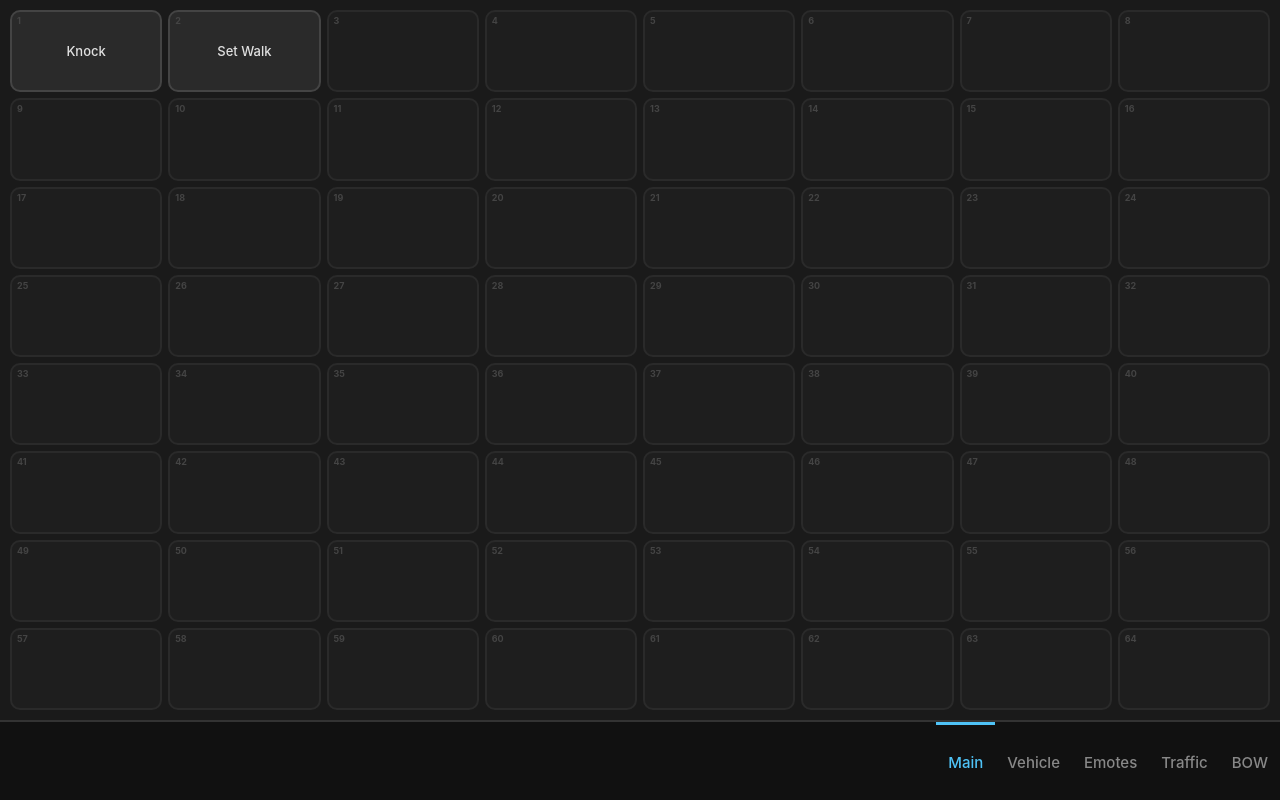
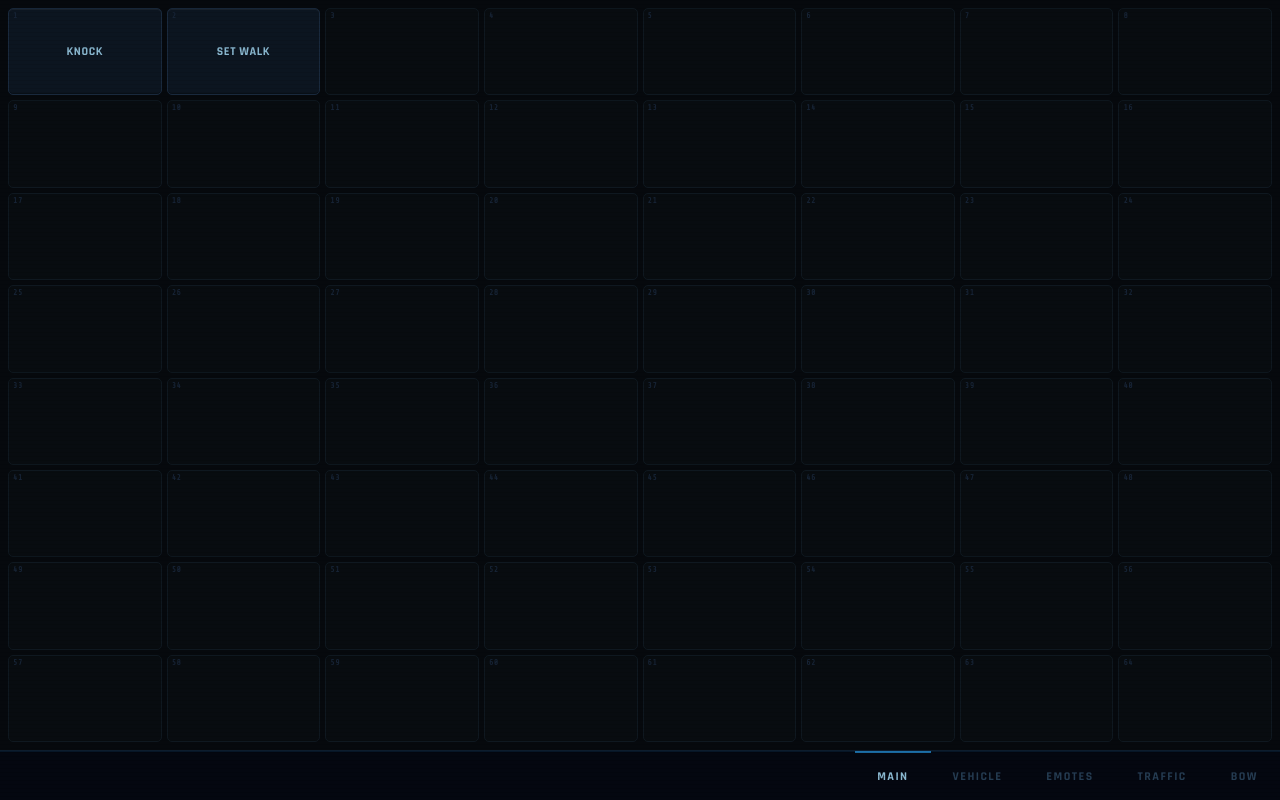
Before and after one commit to jimbursch1/diystreamdeck, a website: page public/index.html in a window 1280 px wide. Drawn offline with nearby package versions, Linux system fonts and the light colour scheme.

Commit message:
Redesign UI: tactical police terminal aesthetic
Rajdhani font for buttons, Share Tech Mono for cell numbers,
deep navy palette with police-blue accent, CRT scanline overlay,
physical key depth with inset shadows, glow on success/error flash.

Co-Authored-By: Claude Sonnet 4.6 <noreply@anthropic.com>

```diff
--- a/public/index.html
+++ b/public/index.html
@@ -4,6 +4,8 @@
   <meta charset="UTF-8">
   <meta name="viewport" content="width=device-width, initial-scale=1.0, user-scalable=no">
   <title>DIY Stream Deck</title>
+  <link rel="preconnect" href="https://fonts.googleapis.com">
+  <link href="https://fonts.googleapis.com/css2?family=Rajdhani:wght@500;600;700&family=Share+Tech+Mono&display=swap" rel="stylesheet">
   <link rel="stylesheet" href="style.css">
 </head>
 <body>
--- a/public/style.css
+++ b/public/style.css
@@ -1,3 +1,29 @@
+:root {
+  --bg:             #06090d;
+  --surface:        #0c1520;
+  --surface-press:  #060c14;
+  --border:         #19293d;
+  --border-active:  #1d6fa8;
+  --text:           #8ab8d0;
+  --text-dim:       #3a6080;
+  --accent:         #1d6fa8;
+  --accent-glow:    rgba(29, 111, 168, 0.35);
+  --empty-bg:       #080c10;
+  --empty-border:   #0f1820;
+  --num-color:      #172436;
+  --success:        #00c853;
+  --success-bg:     #001408;
+  --success-glow:   rgba(0, 200, 83, 0.2);
+  --error:          #ff1744;
+  --error-bg:       #160004;
+  --error-glow:     rgba(255, 23, 68, 0.2);
+  --nav-bg:         #040710;
+  --nav-border:     #0d1d2e;
+  --tab-inactive:   #253c52;
+  --tab-active:     #8ab8d0;
+  --tab-accent:     #1d6fa8;
+}
+
 * {
   box-sizing: border-box;
   margin: 0;
@@ -6,42 +32,32 @@
 }
 
 body {
-  background: #1a1a1a;
-  color: #e0e0e0;
-  font-family: -apple-system, BlinkMacSystemFont, 'Segoe UI', sans-serif;
+  background: var(--bg);
+  color: var(--text);
+  font-family: 'Rajdhani', sans-serif;
   height: 100vh;
   display: flex;
   flex-direction: column;
+  overflow: hidden;
 }
 
-#tabs {
-  display: flex;
-  background: #111;
-  border-top: 2px solid #333;
-  overflow-x: auto;
-  flex-shrink: 0;
+/* Scanline overlay — subtle CRT texture */
+body::after {
+  content: '';
+  position: fixed;
+  inset: 0;
+  background: repeating-linear-gradient(
+    0deg,
+    transparent,
+    transparent 3px,
+    rgba(0, 0, 0, 0.07) 3px,
+    rgba(0, 0, 0, 0.07) 4px
+  );
+  pointer-events: none;
+  z-index: 999;
 }
 
-.tab {
-  padding: 28px 12px;
-  font-size: 15px;
-  font-weight: 500;
-  color: #888;
-  cursor: pointer;
-  white-space: nowrap;
-  text-align: center;
-  border-top: 3px solid transparent;
-  transition: color 0.15s, border-color 0.15s;
-}
-
-.tab.active {
-  color: #4fc3f7;
-  border-top-color: #4fc3f7;
-}
-
-.tab-main {
-  margin-left: auto;
-}
+/* ── GRID ─────────────────────────────────────────── */
 
 #panel {
   flex: 1;
@@ -49,57 +65,114 @@ body {
   display: grid;
   grid-template-columns: repeat(8, 1fr);
   grid-template-rows: repeat(8, 1fr);
-  gap: 6px;
-  padding: 10px;
+  gap: 5px;
+  padding: 8px;
 }
+
+/* ── BUTTONS ──────────────────────────────────────── */
 
 .btn {
   position: relative;
-  background: #2a2a2a;
-  border: 2px solid #444;
-  border-radius: 10px;
-  color: #e0e0e0;
-  font-size: 13px;
-  font-weight: 500;
+  background: var(--surface);
+  border: 1px solid var(--border);
+  border-radius: 5px;
+  color: var(--text);
+  font-family: 'Rajdhani', sans-serif;
+  font-size: 12px;
+  font-weight: 700;
+  letter-spacing: 0.05em;
+  text-transform: uppercase;
   text-align: center;
   cursor: pointer;
   user-select: none;
   display: flex;
   align-items: center;
   justify-content: center;
-  transition: background 0.1s, border-color 0.1s, transform 0.1s;
-  line-height: 1.3;
+  line-height: 1.25;
   overflow: hidden;
+  /* Physical key depth: brighter top edge, darker bottom */
+  box-shadow:
+    inset 0 1px 0 rgba(255, 255, 255, 0.05),
+    inset 0 -1px 0 rgba(0, 0, 0, 0.3);
+  transition: background 0.07s, border-color 0.07s, transform 0.07s, box-shadow 0.07s;
+}
+
+.btn:active {
+  background: var(--surface-press);
+  border-color: var(--border-active);
+  transform: scale(0.92);
+  box-shadow:
+    inset 0 2px 4px rgba(0, 0, 0, 0.5),
+    0 0 10px var(--accent-glow);
 }
 
 .btn.empty {
-  background: #1e1e1e;
-  border-color: #2a2a2a;
+  background: var(--empty-bg);
+  border-color: var(--empty-border);
   cursor: default;
+  box-shadow: none;
 }
+
+.btn.success {
+  border-color: var(--success);
+  background: var(--success-bg);
+  box-shadow:
+    0 0 12px var(--success-glow),
+    inset 0 0 8px rgba(0, 200, 83, 0.06);
+}
+
+.btn.error {
+  border-color: var(--error);
+  background: var(--error-bg);
+  box-shadow:
+    0 0 12px var(--error-glow),
+    inset 0 0 8px rgba(255, 23, 68, 0.06);
+}
+
+/* ── CELL NUMBERS ─────────────────────────────────── */
 
 .cell-num {
   position: absolute;
   top: 3px;
-  left: 5px;
-  font-size: 9px;
-  font-weight: 700;
-  color: #444;
+  left: 4px;
+  font-family: 'Share Tech Mono', monospace;
+  font-size: 8px;
+  color: var(--num-color);
   pointer-events: none;
+  line-height: 1;
 }
 
-.btn:active {
-  background: #3a3a3a;
-  border-color: #4fc3f7;
-  transform: scale(0.96);
+/* ── NAV BAR ──────────────────────────────────────── */
+
+#tabs {
+  display: flex;
+  background: var(--nav-bg);
+  border-top: 1px solid var(--nav-border);
+  box-shadow: inset 0 1px 0 rgba(29, 111, 168, 0.15);
+  overflow-x: auto;
+  flex-shrink: 0;
 }
 
-.btn.success {
-  border-color: #66bb6a;
-  background: #1b3a1e;
+.tab {
+  padding: 16px 22px;
+  font-family: 'Rajdhani', sans-serif;
+  font-size: 12px;
+  font-weight: 700;
+  letter-spacing: 0.12em;
+  text-transform: uppercase;
+  color: var(--tab-inactive);
+  cursor: pointer;
+  white-space: nowrap;
+  text-align: center;
+  border-top: 2px solid transparent;
+  transition: color 0.12s, border-color 0.12s;
 }
 
-.btn.error {
-  border-color: #ef5350;
-  background: #3a1b1b;
+.tab.active {
+  color: var(--tab-active);
+  border-top-color: var(--tab-accent);
 }
+
+.tab-main {
+  margin-left: auto;
+}
```
